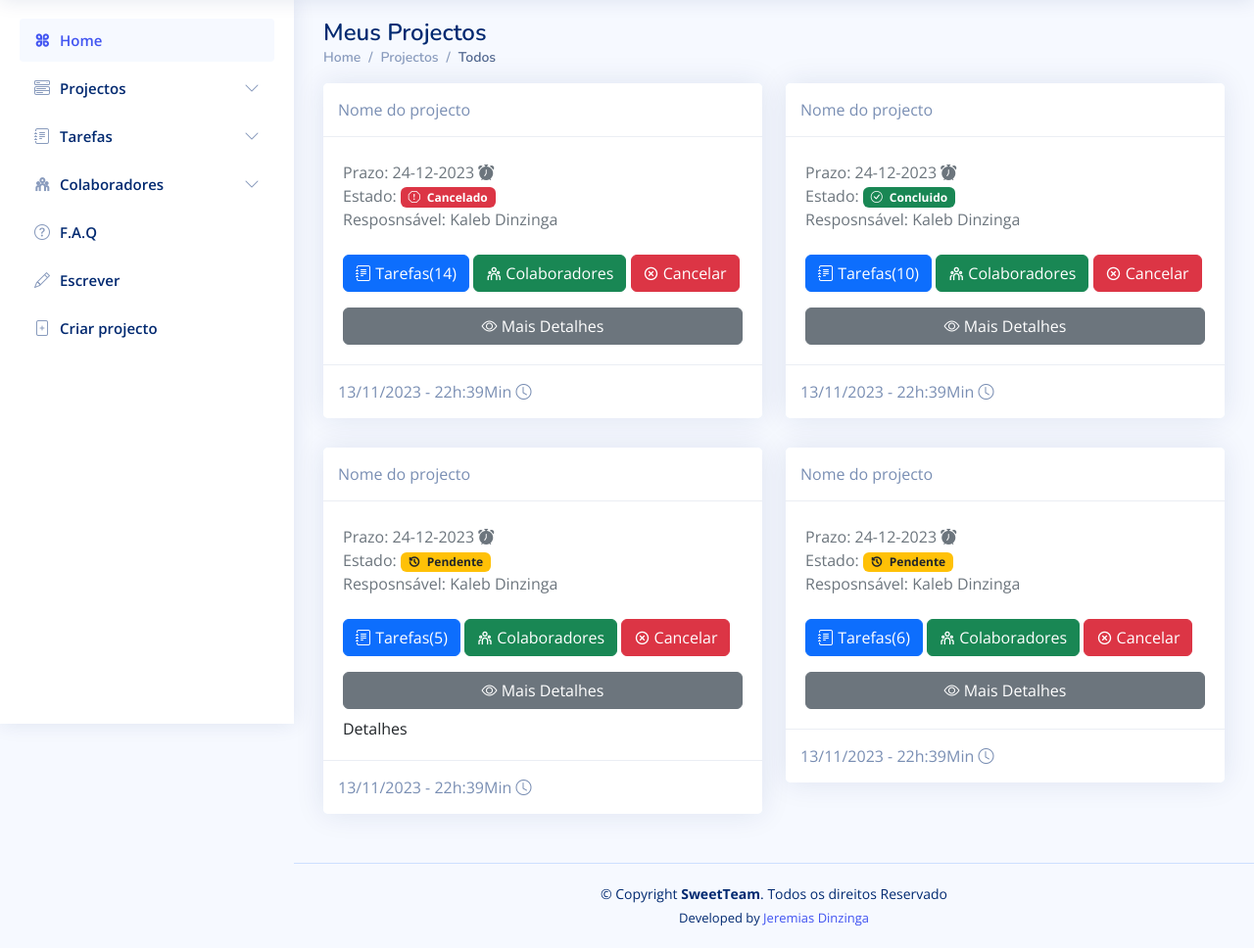
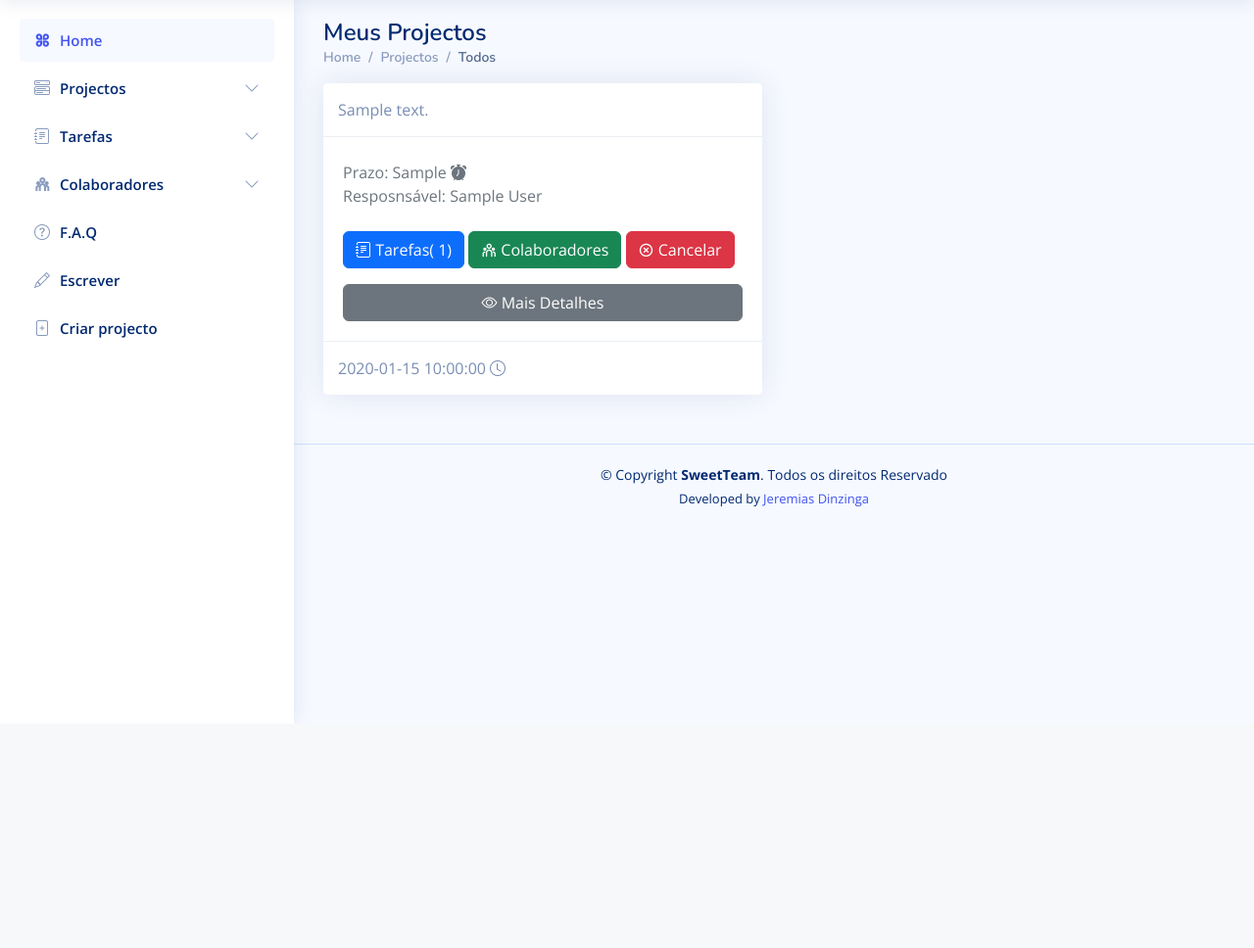
Before and after one commit to Jeremias16Dinzinga/SweetTeam, a PHP site: page /projects.php in a window 1280 px wide. Shown: the part 61-1029 px from the top of the page at 98% size. After the commit the page ends 783 px from the top, so only its background shows below. Run offline with PHP 8.4, Linux system fonts and the light colour scheme; the visitor is signed in with stand-in values (Sample User, id 1); tables that the repository leaves empty or names only in its code hold one stand-in row (values such as "Sample post"); some libraries are stand-ins or nearby versions.

Commit message:
list all the Projecs

```diff
--- a/Controller/CollaboratorController.php
+++ b/Controller/CollaboratorController.php
@@ -4,10 +4,11 @@ include('../Model/DTOs/CollaboratorDto.php');
 
 $crud = new Crud();
 
-$result = $crud->insertBD("collaborator", "?,?,?,?,?,?,?,?,?,?,?,?,?", array($id_collaborator, $name, $phone, $profession, $resume, $photo, $email, $password, $linkdinUrl, $twiterUrl, $githubUrl,null,null));
+$result = $crud->insertBD("collaborator", "?,?,?,?,?,?,?,?,?,?,?,?,?,?", array($id_collaborator, $first_name,$last_name, $phone, $profession, $resume, $photo, $email, $password, $linkdinUrl, $twiterUrl, $githubUrl, $create_date, $update_date));
 if ($result != null) {
     header('location:../View/login.php');
 } else {
     header('location:../View/lregist.php?err=1');
 }
+
 ?>
--- a/Controller/LoginController.php
+++ b/Controller/LoginController.php
@@ -19,7 +19,7 @@ if (isset($_POST['password'])) {
 $result = $crud->selectBD("collaborator", "*", "where email = '{$email}' and password = '{$password}'");
 
 $_SESSION['id_user'] = $result['id_collaborator'];
-$_SESSION['user_name'] = $result['name'];
+$_SESSION['user_name'] = $result['first_name']." ".$result['last_name'];
 $_SESSION['password'] = $result['password'];
 $_SESSION['photo'] = $result['photo'];
 $_SESSION['profession'] = $result['profession'];
--- a/Controller/ProjectController.php
+++ b/Controller/ProjectController.php
@@ -5,7 +5,7 @@ include('../Model/Enum/StatusActivit.php');
 
 $crud = new Crud();
 
-$result = $crud->insertBD("project", "?,?,?,?,?,?,?,?", array($id_project, $description, $scope, $deadline, $id_leader,"Pendente",null,null));
+$result = $crud->insertBD("project", "?,?,?,?,?,?,?,?", array($id_project, $description, $scope, $deadline, $id_leader,StatusActivit::Pendente->name,$create_date,$update_date));
 if ($result != null) {
     $consult = $crud->selectBD("project", "*", "where scope = '{$scope}'");
     $crud->insertBD("project_collaborator", "?,?", array($id_leader, $consult['id_project']));
--- a/Model/DTOs/ProjectDto.php
+++ b/Model/DTOs/ProjectDto.php
@@ -40,4 +40,9 @@ if (isset($_GET['id_leader'])) {
     $id_leader = 0;
 }
 
+$dateTime = new DateTime();
+
+$create_date = $dateTime->format('Y-m-d H:i:s');
+$update_date = $dateTime->format('Y-m-d H:i:s');
+
 ?>
--- a/Model/Enum/StatusNotice.php
+++ b/Model/Enum/StatusNotice.php
@@ -1,6 +1,6 @@
 <?php
 enum  StatusNotice{
-    case Visto;
-    case Pendente;
+    case VIEWED = 'Visto';
+    case PENDING = 'Pendente';
 }
 ?>
--- a/View/addCollaborator.php
+++ b/View/addCollaborator.php
@@ -58,7 +58,7 @@
                                         ?>
                                         <tr>
                                             <td>
-                                                <?php echo $item['name']; ?>
+                                                <?php echo ($item['first_name']." ".$item['last_name']); ?>
                                             </td>
                                             <td>
                                                 <?php echo $item['profession']; ?>
--- a/View/projects.php
+++ b/View/projects.php
@@ -29,123 +29,76 @@
 
     <section class="section">
       <div class="row">
+        <?php
+        $crud = new Crud();
+        $result = $crud->selectBD("project", "*", "");
+
+
+        foreach ($result as $item) {
+          $leader = $crud->selectBD("collaborator", "*", "where id_collaborator = '{$item['id_leader']}'");
+          $count_task = $crud->selectBD("task", "count(*)", "where id_project = '{$item['id_project']}'");
+
+          ?>
           <div class="col-lg-6">
             <div class="card">
-            <div class="card-header">Nome do projecto</div>
+              <div class="card-header">
+                <?php echo $item['description']; ?>
+              </div>
               <div class="card-body">
                 <!-- Start of project content -->
                 <br />
-              <span class="text-secondary"> Prazo: 24-12-2023 </span><i class="bi bi-alarm-fill text-secondary"></i>
+                <span class="text-secondary"> Prazo:
+                  <?php echo $item['deadline']; ?>
+                </span><i class="bi bi-alarm-fill text-secondary"></i>
                 <br />
+                <div <?php if ($item['status'] != 'Cancelado')
+                  echo ('hidden') ?>>
                     <span class="text-secondary"> Estado: </span> <span class="badge bg-danger"><i
-                  class="bi bi-exclamation-octagon me-1"></i> Cancelado</span> <br />
-              <span class="text-secondary"> Resposnsável: Kaleb Dinzinga</span> <br /><br />
+                        class="bi bi-exclamation-octagon me-1"></i>
+                    <?php echo $item['status']; ?>
+                  </span>
+                </div>
+
+                <div <?php if ($item['status'] != 'Concluido')
+                  echo ('hidden') ?>>
+                    <span class="text-secondary"> Estado: </span><span class="badge bg-success"><i
+                        class="bi bi-check-circle me-1"></i>
+                    <?php echo $item['status']; ?>
+                  </span>
+                </div>
+                <div <?php if ($item['status'] != 'Pendente')
+                  echo ('hidden') ?>>
+                    <span class="text-secondary"> Estado: </span></span><span class="badge bg-warning text-dark"><i
+                        class="ri-history-line me-1"></i>
+                    <?php echo $item['status']; ?>
+                  </span>
+                </div>
+                <span class="text-secondary"> Resposnsável:
+                  <?php echo ($leader['first_name'] . " " . $leader['last_name']); ?>
+                </span> <br /><br />
                 <button type="button" class="btn btn-primary"><i class="bi bi-journal-text"></i><span>
-                  Tarefas(14)</span></button>
-              <button type="button" class="btn btn-success"><i class="ri-team-line"></i><span>
-                  Colaboradores</span></button>
+                    Tarefas(
+                    <?php echo $count_task['count(*)']; ?>)
+                  </span></button>
+                <a href="addCollaborator.php?id=<?php echo $item['id_project'] ?>" class="btn btn-success"><i
+                    class="ri-team-line"></i><span> Colaboradores</span></a>
                 <button type="button" class="btn btn-danger" data-bs-toggle="modal" data-bs-target="#CancelModel"> <i
                     class="ri-close-circle-line"></i><span> Cancelar</span></button>
                 <div class="d-grid gap-2 mt-3">
-                <a href="addCollaborator.php" class="btn btn-secondary"><i class="bi bi-eye "></i><span> Mais
+                  <a href="addCollaborator.php?id=<?php echo $item['id_project'] ?>" class="btn btn-secondary"><i
+                      class="bi bi-eye "></i><span> Mais
                       Detalhes</span></a>
                 </div>
                 <!-- End of project content -->
               </div>
               <div class="card-footer">
-              13/11/2023 - 22h:39Min <i class="bi bi-clock "></i>
+                <?php echo $item['create_date']; ?> <i class="bi bi-clock "></i>
               </div>
             </div>
           </div>
-
-        <div class="col-lg-6">
-          <div class="card">
-            <div class="card-header">Nome do projecto</div>
-            <div class="card-body">
-              <!-- Start of project content -->
-              <br />
-              <span class="text-secondary"> Prazo: 24-12-2023 </span><i class="bi bi-alarm-fill text-secondary"></i>
-              <br />
-              <span class="text-secondary"> Estado: </span><span class="badge bg-success"><i
-                  class="bi bi-check-circle me-1"></i> Concluido</span> <br />
-              <span class="text-secondary"> Resposnsável: Kaleb Dinzinga</span> <br /><br />
-              <button type="button" class="btn btn-primary"><i class="bi bi-journal-text"></i><span>
-                  Tarefas(10)</span></button>
-              <button type="button" class="btn btn-success"><i class="ri-team-line"></i><span>
-                  Colaboradores</span></button>
-              <button type="button" class="btn btn-danger" data-bs-toggle="modal" data-bs-target="#CancelModel"> <i
-                  class="ri-close-circle-line"></i><span> Cancelar</span></button>
-              <div class="d-grid gap-2 mt-3">
-                <a href="addCollaborator.php" class="btn btn-secondary"><i class="bi bi-eye "></i><span> Mais
-                    Detalhes</span></a>
-              </div>
-              <!-- End of project content -->
-            </div>
-            <div class="card-footer">
-              13/11/2023 - 22h:39Min <i class="bi bi-clock "></i>
-            </div>
-          </div>
-        </div>
-
-        <div class="col-lg-6">
-          <div class="card">
-            <div class="card-header">Nome do projecto</div>
-            <div class="card-body">
-              <!-- Start of project content -->
-              <br />
-              <span class="text-secondary"> Prazo: 24-12-2023 </span><i class="bi bi-alarm-fill text-secondary"></i>
-              <br />
-              <span class="text-secondary"> Estado: </span><span class="badge bg-warning text-dark"><i
-                  class="ri-history-line me-1"></i> Pendente</span><br />
-              <span class="text-secondary"> Resposnsável: Kaleb Dinzinga</span> <br /><br />
-              <button type="button" class="btn btn-primary"><i class="bi bi-journal-text"></i><span>
-                  Tarefas(5)</span></button>
-              <button type="button" class="btn btn-success"><i class="ri-team-line"></i><span>
-                  Colaboradores</span></button>
-              <button type="button" class="btn btn-danger" data-bs-toggle="modal" data-bs-target="#CancelModel"> <i
-                  class="ri-close-circle-line"></i><span> Cancelar</span></button>
-              <div class="d-grid gap-2 mt-3">
-                <a href="addCollaborator.php" class="btn btn-secondary"><i class="bi bi-eye "></i><span> Mais
-                    Detalhes</span></a>
-                Detalhes</span></button>
-              </div>
-              <!-- End of project content -->
-            </div>
-            <div class="card-footer">
-              13/11/2023 - 22h:39Min <i class="bi bi-clock "></i>
-            </div>
-          </div>
-        </div>
-
-        <div class="col-lg-6">
-          <div class="card">
-            <div class="card-header">Nome do projecto</div>
-            <div class="card-body">
-              <!-- Start of project content -->
-              <br />
-              <span class="text-secondary"> Prazo: 24-12-2023 </span><i class="bi bi-alarm-fill text-secondary"></i>
-              <br />
-              <span class="text-secondary"> Estado: </span></span><span class="badge bg-warning text-dark"><i
-                  class="ri-history-line me-1"></i> Pendente</span> <br />
-              <span class="text-secondary"> Resposnsável: Kaleb Dinzinga</span> <br /><br />
-              <button type="button" class="btn btn-primary"><i class="bi bi-journal-text"></i><span>
-                  Tarefas(6)</span></button>
-              <button type="button" class="btn btn-success"><i class="ri-team-line"></i><span>
-                  Colaboradores</span></button>
-              <button type="button" class="btn btn-danger" data-bs-toggle="modal" data-bs-target="#CancelModel"> <i
-                  class="ri-close-circle-line"></i><span> Cancelar</span></button>
-              <div class="d-grid gap-2 mt-3">
-                <a href="addCollaborator.php" class="btn btn-secondary"><i class="bi bi-eye "></i><span> Mais
-                    Detalhes</span></a>
-              </div>
-              <!-- End of project content -->
-            </div>
-            <div class="card-footer">
-              13/11/2023 - 22h:39Min <i class="bi bi-clock "></i>
-            </div>
-          </div>
-        </div>
-      </div>
+          <?php
+        }
+        ?>
 
         <!-- Basic Modal -->
         <div class="modal fade" id="CancelModel" tabindex="-1">
```
Also changed, not shown: Model/Collaborator.php (+14 -5 lines), Model/DTOs/CollaboratorDto.php (+17 -5 lines), View/regist.php (+8 -3 lines), View/header.php (line endings or trailing spaces), assets/Files/collaborator/656cd047e2535.jpg (added). Lines whose indentation alone changed are shown as unchanged.
